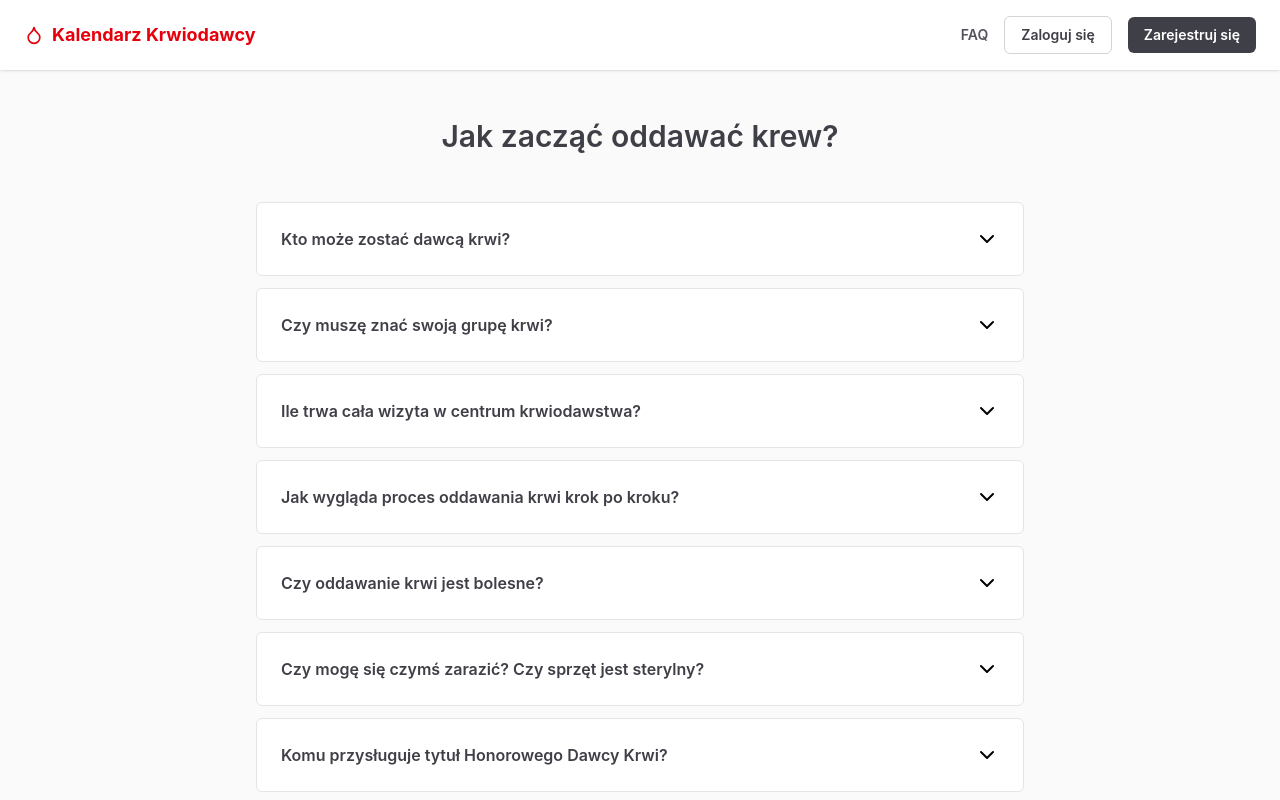
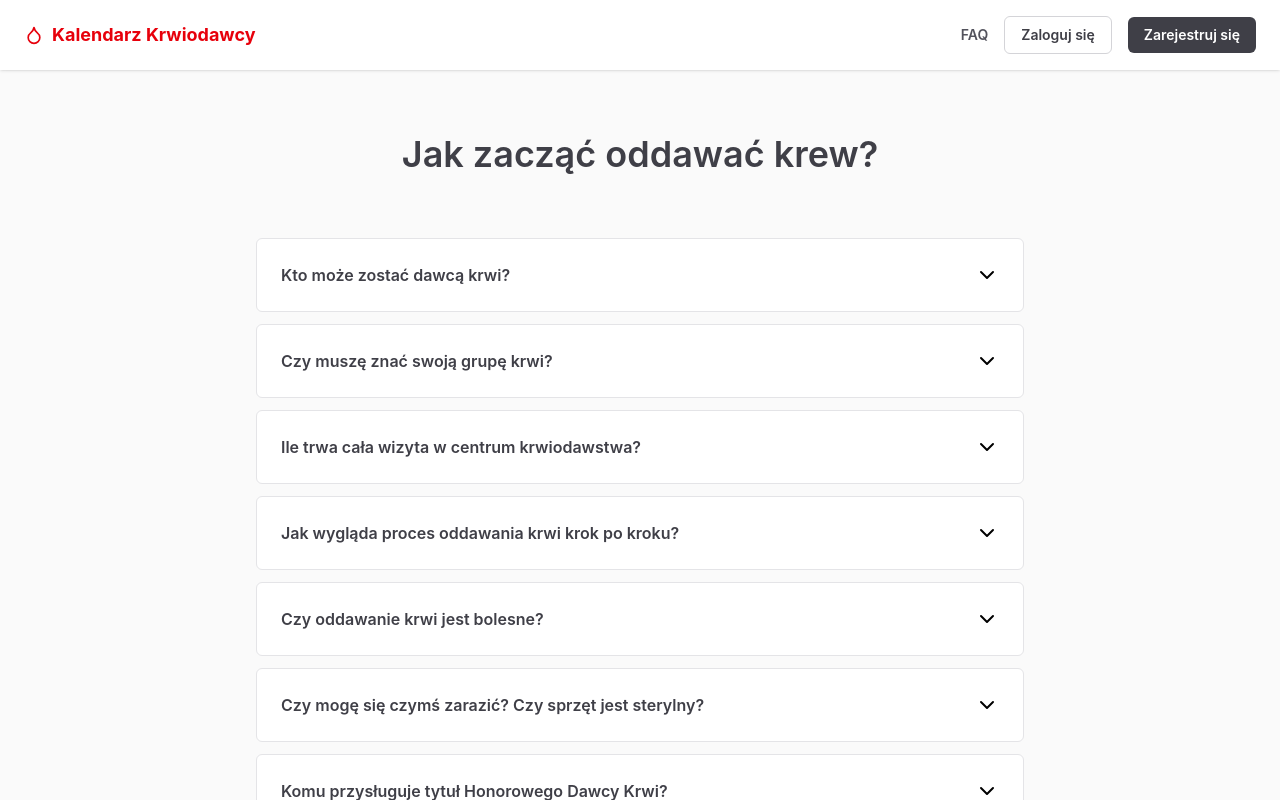
Before and after one commit to JuncProgramming/kalendarz-krwiodawcy, a React (Vite) app: page /faq in a window 1280 px wide. Shown: the top 800 px of the page. Built offline with nearby package versions, Linux system fonts and the light colour scheme; no server answers.

Commit message:
Add .vscode to ignore and make the faq text bigger

```diff
--- a/src/routes/faq/index.tsx
+++ b/src/routes/faq/index.tsx
@@ -9,7 +9,7 @@ export const Route = createFileRoute('/faq/')({
 function FaqPage() {
   return (
     <div className="w-full space-y-12 flex-col flex items-center">
-      <h1 className="text-3xl text-center font-semibold text-zinc-700">
+      <h1 className="text-4xl text-center font-semibold text-zinc-700 p-4">
         Jak zacząć oddawać krew?
       </h1>
       <div className="w-full max-w-3xl space-y-3">
--- a/src/routes/forgot-password/index.tsx
+++ b/src/routes/forgot-password/index.tsx
@@ -30,7 +30,9 @@ function ForgotPasswordPage() {
       setError('Nieprawidłowy email');
       setLoading(false);
     } else {
-      navigate({ to: '/' });
+      setMessage(
+        'Jeśli ten e-mail jest powiązany z Twoim kontem, został na niego wysłany link do resetu hasła'
+      );
     }
   };
 
```
Also changed, not shown: 1 other file (tests, documents, lock files or other folders).
